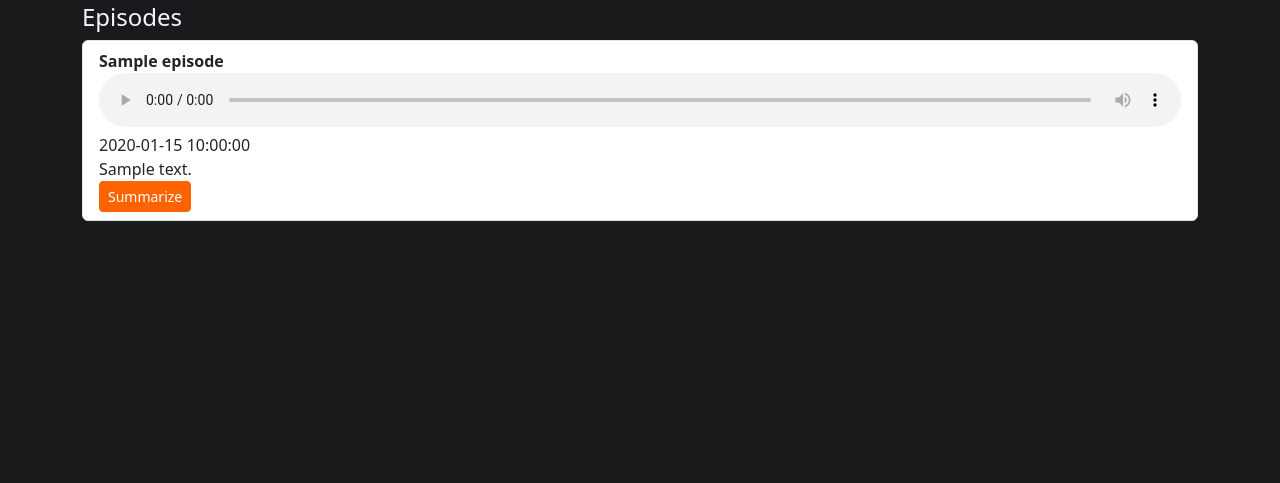
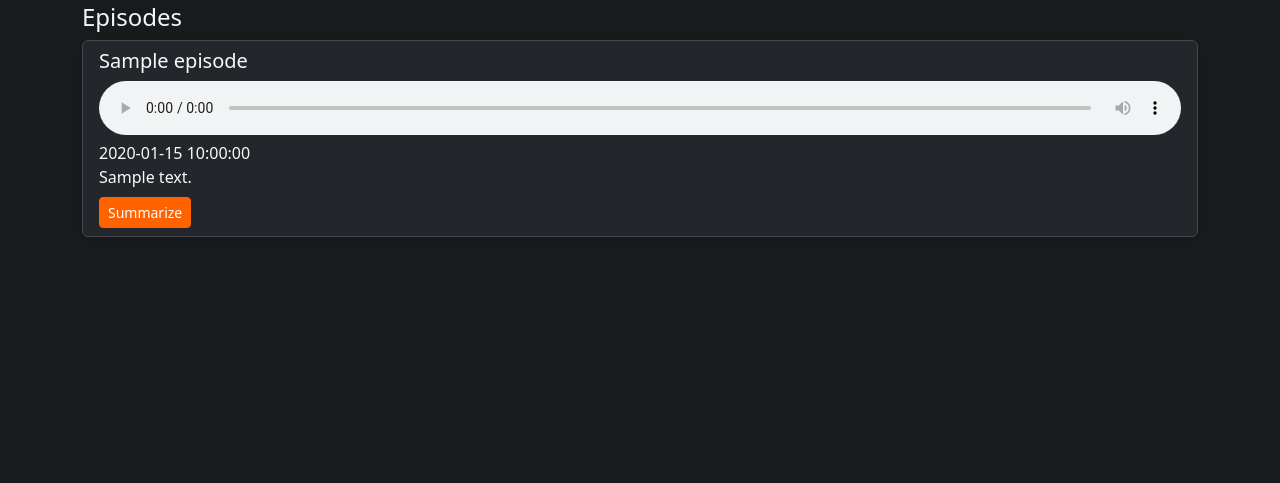
Before and after one commit to kvpratama/echopulp-web, a FastAPI app: template templates/details.html in a window 1280 px wide. Shown: the part 317-800 px from the top of the page. Run offline with FastAPI, Linux system fonts and the light colour scheme; the template is opened without the code that fills it: most values are stand-ins (such as "Sample title", 1, 10 or a date in 2020).

Commit message:
update podcast detail view

```diff
--- a/static/style.css
+++ b/static/style.css
@@ -85,3 +85,17 @@ body { background: #181a1b; color: #f5f6fa; }
     width: 100%;
   }
 }
+
+.list-group-item.bg-dark {
+    background-color: #23272b !important;
+    color: #f8f9fa !important;
+    border-color: #444950 !important;
+}
+
+.list-group-item.bg-dark strong {
+    color: #fff !important;
+}
+
+.list-group-item.bg-dark audio {
+    background: #23272b;
+}
--- a/templates/details.html
+++ b/templates/details.html
@@ -31,15 +31,15 @@
 <h4>Episodes</h4>
 <ul class="list-group">
     {% for ep in episodes %}
-    <li class="list-group-item">
-        <strong>{{ ep.title }}</strong><br>
+    <li class="list-group-item mb-3 rounded shadow-sm bg-dark text-light border-secondary">
+        <h5>{{ ep.title }}</h5>
         <audio controls style="width:100%">
             <source src="{{ ep.enclosures[0].href if ep.enclosures else '' }}">
             Your browser does not support the audio element.
         </audio>
         <div>{{ ep.published if ep.published else '' }}</div>
         <div>{{ ep.summary|safe }}</div>
-        <button class="btn btn-primary btn-sm summarize-btn"
+        <button class="btn btn-primary btn-sm summarize-btn mt-2"
                 data-episode-id="{{ ep.id }}"
                 data-audio-url="{{ ep.enclosures[0].href if ep.enclosures else '' }}">
             Summarize
```
